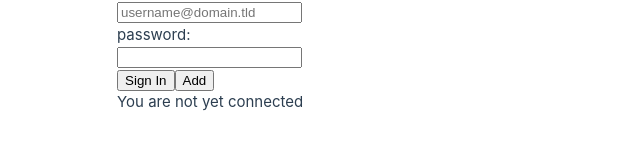
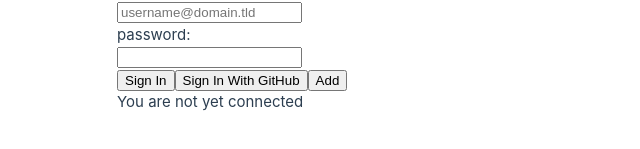
Before and after one commit to 7ashs/sharedpoesy-src, a Vue app: page / in a window 1280 px wide. Shown: the part 473-622 px from the top of the page, without its empty margins (32-672 px from the left). Built offline with nearby package versions, Linux system fonts and the light colour scheme; what pocketbase would draw is missing.

Commit message:
authentification by github 2

```diff
--- a/src/App.vue
+++ b/src/App.vue
@@ -25,6 +25,7 @@ import PocketBase from "pocketbase";
       <label>password: </label><br />
       <input type="password" required id="passwd" /><br />
       <button v-on:click="login()">Sign In</button>
+      <button v-on:click="githublogin()">Sign In With GitHub</button>
       <button v-on:click="add()">Add</button>
       <p><label id="status"> You are not yet connected </label><br /></p>
     </div>
```
